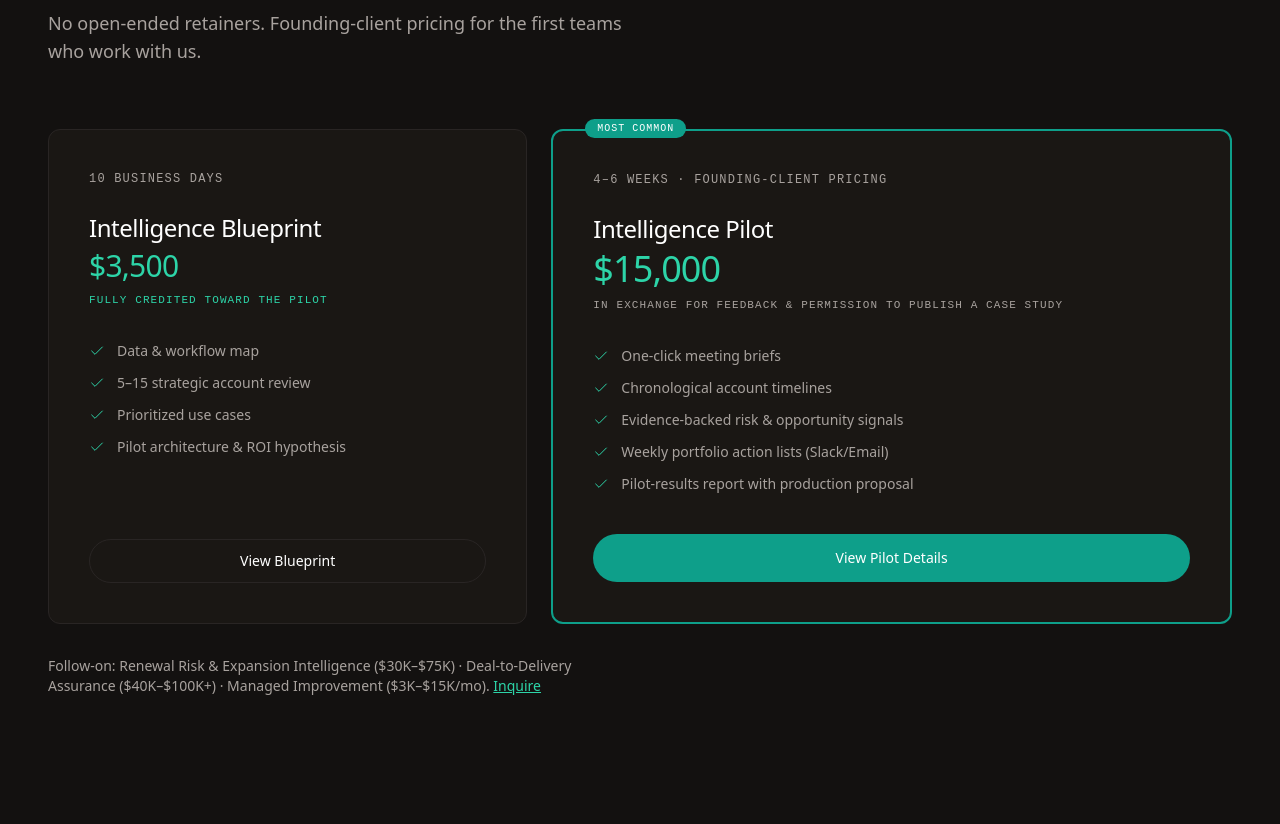
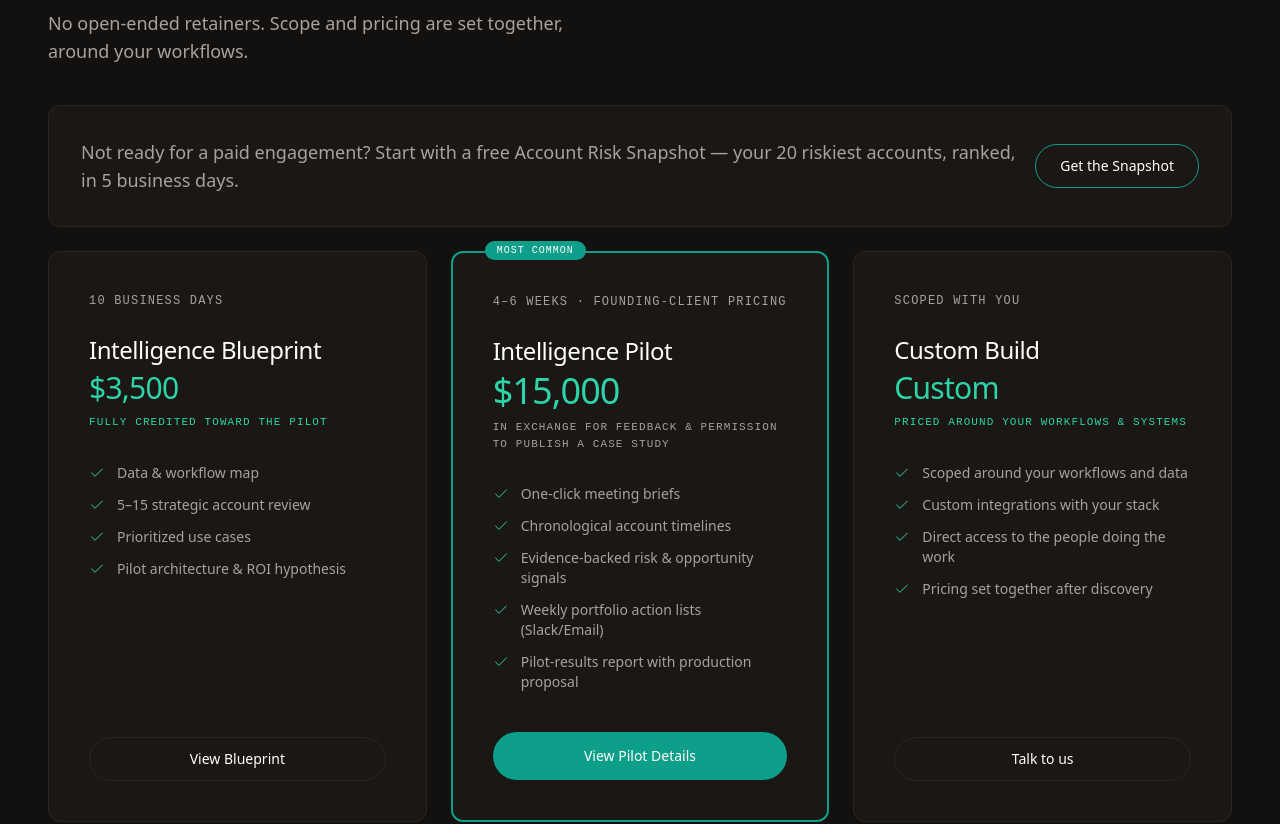
Before and after one commit to sahilghewari/NexaWorks-v4, a Next.js app: page / in a window 1280 px wide. Shown: the part 2588-3412 px from the top of the page. Built offline with nearby package versions, Linux system fonts and the light colour scheme.

Commit message:
Pricing: three columns (Blueprint, Pilot fixed $15K, Custom Build) + Snapshot on-ramp strip

```diff
--- a/src/app/page.tsx
+++ b/src/app/page.tsx
@@ -181,13 +181,26 @@ export default function Home() {
         <div className="container-nw">
           <p className="eyebrow mb-6" style={{ color: "var(--nw-accent-glow)" }}>Pricing</p>
           <h2 className="text-white mb-4">Fixed scope. Fixed price.</h2>
-          <p className="text-lg mb-16 max-w-xl" style={{ color: "var(--nw-dark-soft)" }}>
-            No open-ended retainers. Founding-client pricing for the first teams who work with us.
+          <p className="text-lg mb-10 max-w-xl" style={{ color: "var(--nw-dark-soft)" }}>
+            No open-ended retainers. Scope and pricing are set together, around your workflows.
           </p>
 
-          <div className="grid grid-cols-1 md:grid-cols-12 gap-6">
-            {/* Blueprint — narrower */}
-            <div className="md:col-span-5 rounded-xl p-8 md:p-10 flex flex-col" style={{ backgroundColor: "var(--nw-dark-mid)", border: "1px solid var(--nw-line-dark)" }}>
+          <div className="rounded-xl p-6 md:p-8 mb-6 flex flex-col sm:flex-row sm:items-center gap-4 justify-between" style={{ backgroundColor: "var(--nw-dark-mid)", border: "1px solid var(--nw-line-dark)" }}>
+            <p className="text-lg" style={{ color: "var(--nw-warm-400)" }}>
+              Not ready for a paid engagement? Start with a free Account Risk Snapshot — your 20 riskiest accounts, ranked, in 5 business days.
+            </p>
+            <Link
+              href="/account-risk-snapshot"
+              className="inline-flex h-11 flex-shrink-0 items-center justify-center rounded-full px-6 text-sm font-medium text-white transition-colors"
+              style={{ border: "1px solid var(--nw-accent)" }}
+            >
+              Get the Snapshot
+            </Link>
+          </div>
+
+          <div className="grid grid-cols-1 md:grid-cols-3 gap-6">
+            {/* Blueprint */}
+            <div className="rounded-xl p-8 md:p-10 flex flex-col" style={{ backgroundColor: "var(--nw-dark-mid)", border: "1px solid var(--nw-line-dark)" }}>
               <p className="eyebrow mb-6" style={{ color: "var(--nw-dark-soft)" }}>10 Business Days</p>
               <h3 className="text-white text-2xl mb-1" style={{ fontFamily: "var(--font-display)" }}>Intelligence Blueprint</h3>
               <p className="text-3xl tracking-tight mb-2" style={{ fontFamily: "var(--font-display)", color: "var(--nw-accent-glow)", fontWeight: 400 }}>$3,500</p>
@@ -209,8 +222,8 @@ export default function Home() {
               </Link>
             </div>
 
-            {/* Pilot — wider, accent border */}
-            <div className="md:col-span-7 rounded-xl p-8 md:p-10 flex flex-col relative" style={{ backgroundColor: "var(--nw-dark-mid)", border: "2px solid var(--nw-accent)" }}>
+            {/* Pilot — accent border */}
+            <div className="rounded-xl p-8 md:p-10 flex flex-col relative" style={{ backgroundColor: "var(--nw-dark-mid)", border: "2px solid var(--nw-accent)" }}>
               <span className="absolute -top-3 left-8 px-3 py-0.5 rounded-full text-white eyebrow" style={{ backgroundColor: "var(--nw-accent)", fontSize: "10px" }}>
                 MOST COMMON
               </span>
@@ -232,6 +245,29 @@ export default function Home() {
                 style={{ backgroundColor: "var(--nw-accent)" }}
               >
                 View Pilot Details
+              </Link>
+            </div>
+
+            {/* Custom Build */}
+            <div className="rounded-xl p-8 md:p-10 flex flex-col" style={{ backgroundColor: "var(--nw-dark-mid)", border: "1px solid var(--nw-line-dark)" }}>
+              <p className="eyebrow mb-6" style={{ color: "var(--nw-dark-soft)" }}>Scoped with you</p>
+              <h3 className="text-white text-2xl mb-1" style={{ fontFamily: "var(--font-display)" }}>Custom Build</h3>
+              <p className="text-3xl tracking-tight mb-2" style={{ fontFamily: "var(--font-display)", color: "var(--nw-accent-glow)", fontWeight: 400 }}>Custom</p>
+              <p className="eyebrow mb-8" style={{ color: "var(--nw-accent-glow)", fontSize: "11px" }}>Priced around your workflows & systems</p>
+              <ul className="space-y-3 mb-10 flex-1">
+                {["Scoped around your workflows and data", "Custom integrations with your stack", "Direct access to the people doing the work", "Pricing set together after discovery"].map((item) => (
+                  <li key={item} className="flex items-start gap-3 text-sm" style={{ color: "var(--nw-warm-400)" }}>
+                    <Check size={16} className="mt-0.5 flex-shrink-0" strokeWidth={1.5} style={{ color: "var(--nw-accent-glow)" }} />
+                    {item}
+                  </li>
+                ))}
+              </ul>
+              <Link
+                href="/contact"
+                className="flex h-11 items-center justify-center rounded-full text-sm font-medium text-white transition-colors"
+                style={{ border: "1px solid var(--nw-line-dark)" }}
+              >
+                Talk to us
               </Link>
             </div>
           </div>
```
